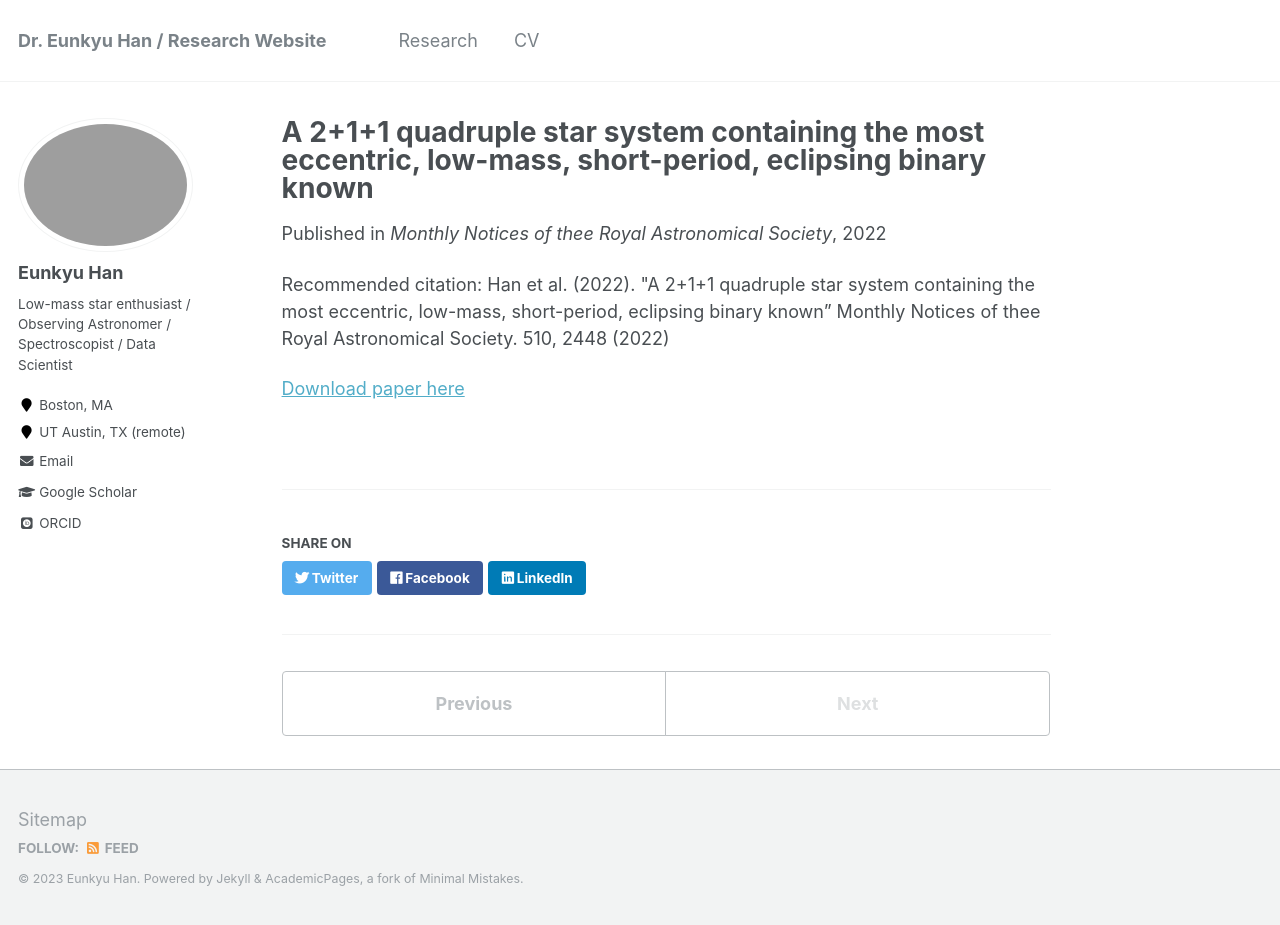
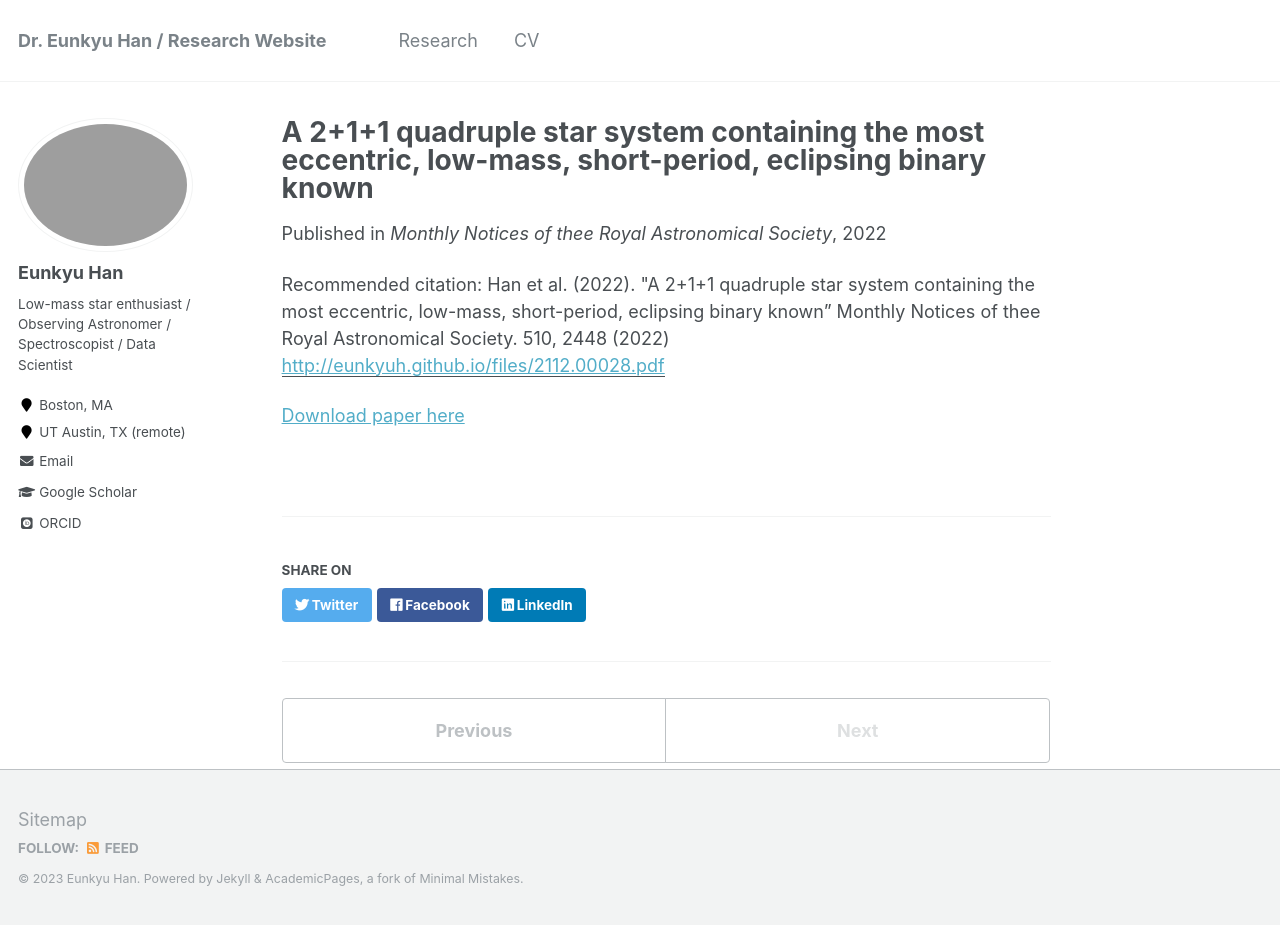
Before and after one commit to eunkyuh/eunkyuh.github.io, a Jekyll site: the page built from _publications/Han_et_al_2022.md, in a window 1280 px wide and 925 px high. Built offline with Jekyll 4.4.1, drawn with Linux system fonts in a browser that asks for light colours; some web fonts are replaced; part of the change alters nothing that is shown.

Commit message:
Update Han_et_al_2022.md

```diff
--- a/_publications/Han_et_al_2022.md
+++ b/_publications/Han_et_al_2022.md
@@ -3,6 +3,7 @@ title: "A 2+1+1 quadruple star system containing the most eccentric, low-mass, s
 collection: publications
 date: January, 2022
 venue: 'Monthly Notices of thee Royal Astronomical Society'
+paperurl: 'http://eunkyuh.github.io/files/2112.00028.pdf'
 citation: 'Han et al. (2022). "A 2+1+1 quadruple star system containing the most eccentric, low-mass, short-period, eclipsing binary known” Monthly Notices of thee Royal Astronomical Society. 510, 2448 (2022)'
 ---
 [Download paper here](http://eunkyuh.github.io/website/files/2112.00028.pdf)
```
